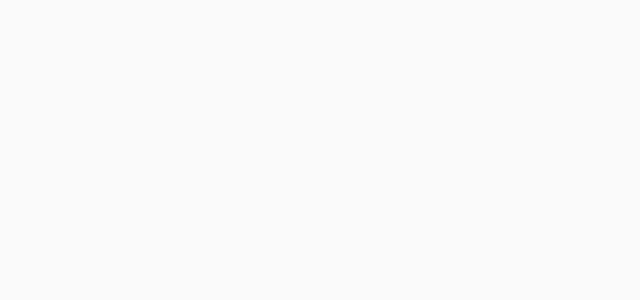
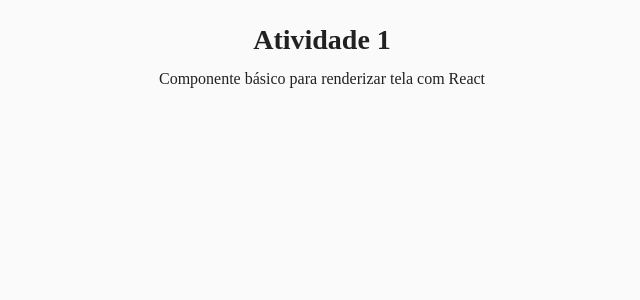
Before and after one commit to FeMizu/introducao-vitejs, a React (Vite) app: page /atividade/1 in a window 1280 px wide. Before the commit this address had no page. Shown: the top 300 px of the page, without its empty margins (318-958 px from the left). Built offline with nearby package versions, Linux system fonts and the light colour scheme.

Commit message:
aula 23/03

```diff
--- a/src/App.jsx
+++ b/src/App.jsx
@@ -3,6 +3,7 @@
 import Home from './pages/home';
 import Exemplo01 from './pages/exemplos/ex-01';
 import Exemplo02 from './pages/exemplos/ex-02';
+import Atividade01 from './pages/atividade/atv-01';
 
 function App() {
 return (
@@ -10,6 +11,7 @@
 <Route path="/" element={<Home />} />
 <Route path="/exemplo/1" element={<Exemplo01 />} />
 <Route path="/exemplo/2" element={<Exemplo02 />} />
+<Route path="/atividade/1" element={<Atividade01 />} />
 </Routes>
   )
 }
--- /dev/null
+++ b/src/pages/atividade/atv-01/index.atv.css
@@ -0,0 +1,7 @@
+.h1{
+  color: aliceblue;
+}
+
+.atv {
+  color: blueviolet;
+}
--- /dev/null
+++ b/src/pages/atividade/atv-01/index.jsx
@@ -0,0 +1,13 @@
+import './index.atv.css';
+
+
+function Atividade01() {
+    return (
+        <>
+            <h1>Atividade 1</h1>
+            <p>Componente básico para renderizar tela com React</p>
+        </>
+    )
+}
+
+export default Atividade01;
--- a/src/pages/home/index.jsx
+++ b/src/pages/home/index.jsx
@@ -15,6 +15,9 @@
             </div>
             <div className={styles.containerItens}>
                 <h2>Atividades</h2>
+
+                <Link to="/atividade/1">Atividade 1 - Componente básico</Link>
+
             </div>
         </div>
     )
```
